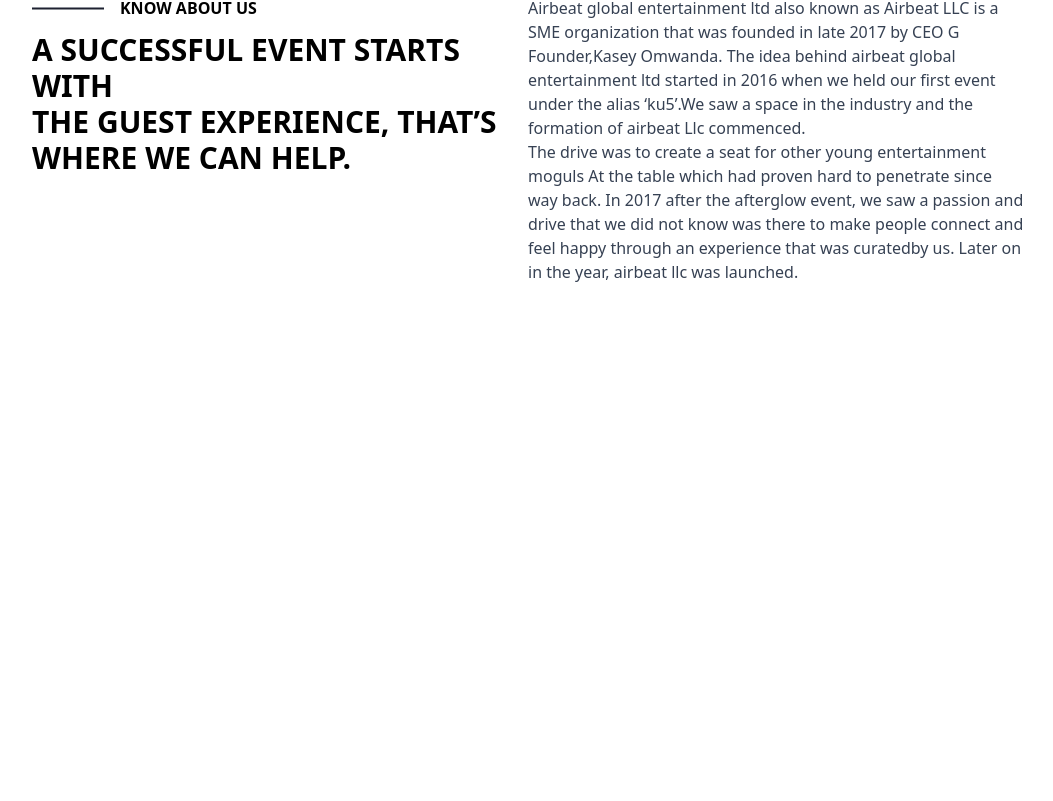
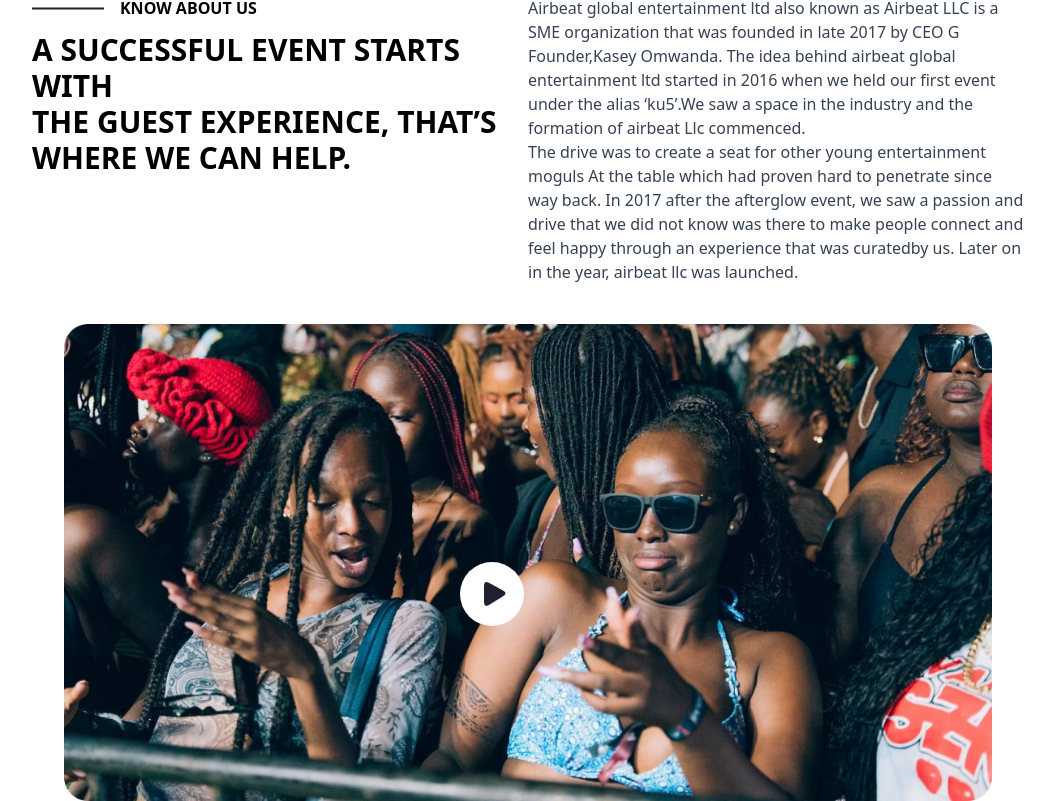
Before and after one commit to Fredenga/airbyte, a React (Vite) app: page / in a window 1280 px wide. Shown: the part 180-981 px from the top of the page, without its empty margins (112-1165 px from the left). Before the commit the page ends 800 px from the top, so only its background shows below. Built offline with nearby package versions, Linux system fonts and the light colour scheme.

Commit message:
develop BioMiddle section

```diff
--- /dev/null
+++ b/src/components/BioMiddle.tsx
@@ -0,0 +1,16 @@
+const BioMiddle = () => {
+  return (
+    <section>
+      <div className="mt-10 md:px-44 relative">
+        <img src="/src/assets/bioImg.jpg" alt="bio" />
+        <img
+          src="/src/assets/play.jpg"
+          alt="bio"
+          className="absolute top-1/2 left-[calc(28%+16.67%)] rounded-full"
+        />
+      </div>
+    </section>
+  );
+};
+
+export default BioMiddle;
--- a/src/pages/Bio.tsx
+++ b/src/pages/Bio.tsx
@@ -1,3 +1,4 @@
+import BioMiddle from "../components/BioMiddle";
 import BioTop from "../components/BioTop";
 import Navbar from "../components/Navbar";
 
@@ -9,6 +10,7 @@
       </header>
       <main>
         <BioTop />
+        <BioMiddle />
       </main>
     </body>
   );
```
Also changed, not shown: src/assets/bioImg.jpg (added), src/assets/play.jpg (added).
